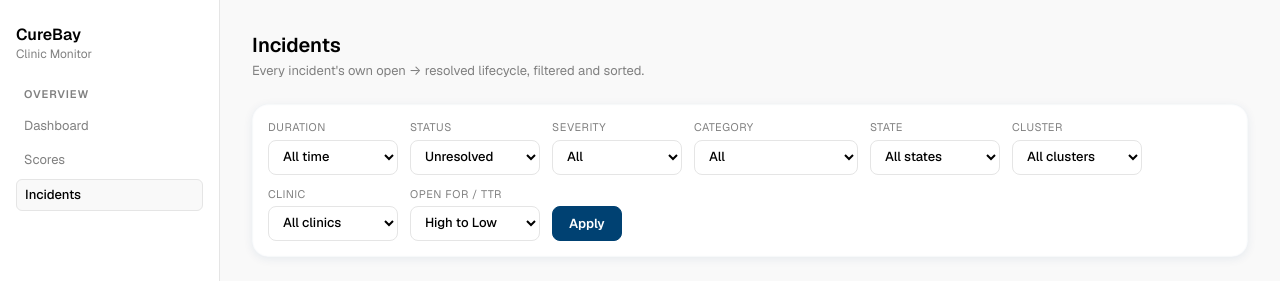
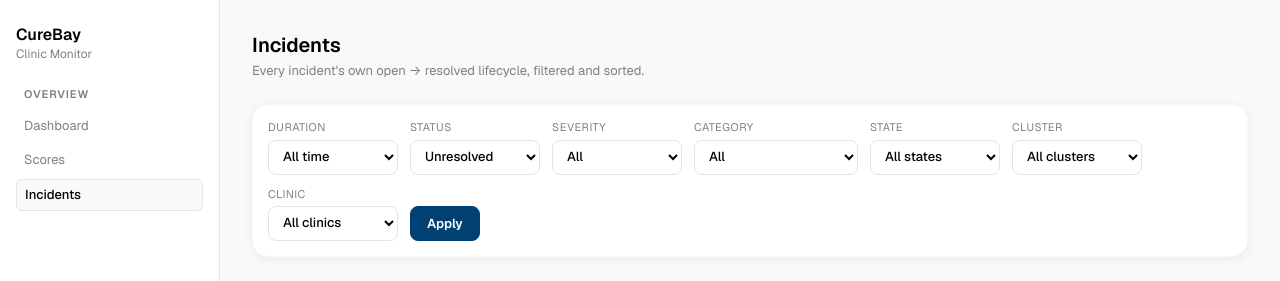
Before and after one commit to Jagdish702/Clinic-Monitoring-System, a Flask app: a page that uses clinic_monitor/dashboard/templates/incidents.html in a window 1280 px wide. Shown: the top 281 px of the page. Run offline with Flask 3, Linux system fonts and the light colour scheme; data that the repository does not hold is empty; some libraries are stand-ins or nearby versions.

Commit message:
Revert the Open for/TTR sort dropdown - column header click is enough
Co-Authored-By: Claude Sonnet 5 <noreply@anthropic.com>

```diff
--- a/clinic_monitor/dashboard/templates/incidents.html
+++ b/clinic_monitor/dashboard/templates/incidents.html
@@ -171,15 +171,8 @@
           {% endfor %}
         </select>
       </div>
-      <div class="filter-field">
-        <label>Open for / TTR</label>
-        <select name="dir" id="ttr-dir"
-                onchange="document.getElementById('sort-field').value='duration'; this.form.submit();">
-          <option value="desc" {% if direction != 'asc' %}selected{% endif %}>High to Low</option>
-          <option value="asc" {% if direction == 'asc' %}selected{% endif %}>Low to High</option>
-        </select>
-      </div>
-      <input type="hidden" name="sort" id="sort-field" value="{{ sort }}">
+      <input type="hidden" name="sort" value="{{ sort }}">
+      <input type="hidden" name="dir" value="{{ direction }}">
       <div class="filter-field"><label>&nbsp;</label><button type="submit">Apply</button></div>
     </form>
 
```
